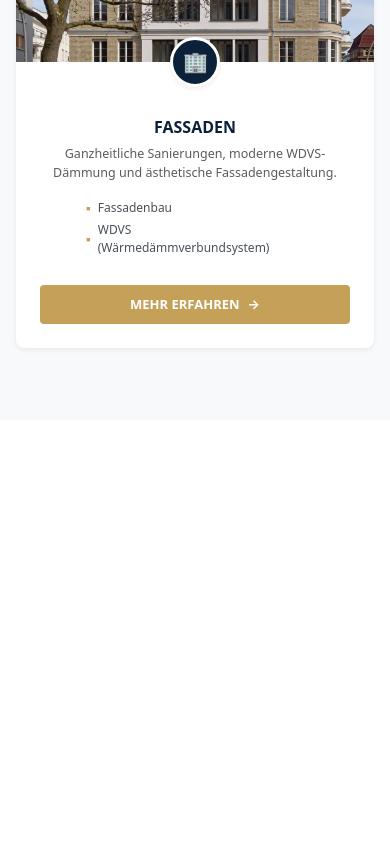
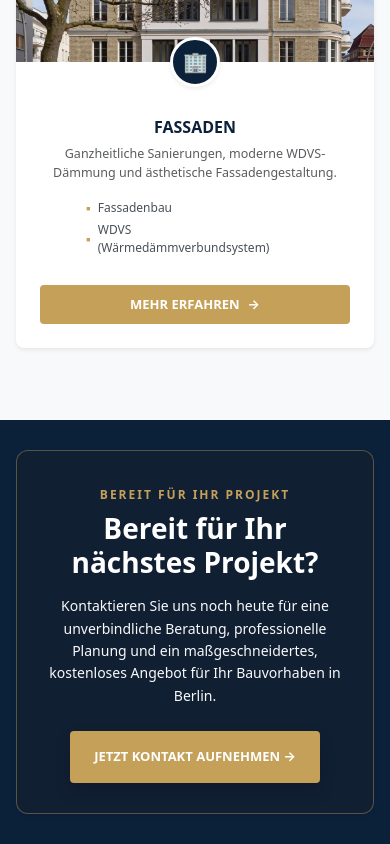
Before and after one commit to sohelsamy1/aikonalbau-website, a React (Vite) app: page / in a window 390 px wide. Shown: the part 2802-3646 px from the top of the page. Before the commit the page ends 3222 px from the top, so only its background shows below. Built offline with nearby package versions, Linux system fonts and the light colour scheme.

Commit message:
feat(home): add feature section with responsive design

```diff
--- /dev/null
+++ b/src/Pages/Home/Features.css
@@ -0,0 +1,54 @@
+/* Call to Action Section Styles */
+.cta-section {
+  background-color: #0b213a;
+  /* 👇 এখান থেকে পুরো সেকশনের ওপর ও নিচের প্যাডিং/ফাঁকা জায়গা কন্ট্রোল করুন 👇 */
+  padding-top: 30px;
+  padding-bottom: 30px;
+}
+
+.cta-container {
+  /* 👇 এখান থেকে কন্টেনারের ওপর ও নিচের প্যাডিং কন্ট্রোল করুন 👇 */
+  padding-top: 10px;
+  padding-bottom: 10px;
+}
+
+.cta-box {
+  background-color: #111f33;
+  border: 1px solid rgba(197, 160, 89, 0.4);
+  border-radius: 12px;
+
+  /* 👇 এখান থেকে বক্সের ভেতরের ওপর ও নিচের ফাঁকা জায়গা কন্ট্রোল করুন 👇  */
+  padding-top: 35px;
+  padding-bottom: 35px;
+  padding-left: 30px;
+  padding-right: 30px;
+}
+
+.cta-tag {
+  color: #C5A059;
+  font-size: 12px;
+  letter-spacing: 2px;
+}
+
+.cta-title {
+  font-size: 28px;
+}
+
+.cta-desc {
+  max-width: 600px;
+  font-size: 14px;
+  line-height: 1.6;
+}
+
+.cta-btn {
+  background-color: #C5A059;
+  color: #fff;
+  font-size: 13px;
+  border-radius: 4px;
+  transition: all 0.2s ease;
+}
+
+.cta-btn:hover {
+  background-color: #b28e4e;
+  color: #fff;
+}
--- /dev/null
+++ b/src/Pages/Home/Features.jsx
@@ -0,0 +1,69 @@
+import React from 'react';
+import { Link } from 'react-router-dom';
+
+export default function CallToAction() {
+  return (
+    <section
+      style={{
+        backgroundColor: '#0b213a',
+        /* 👇 এখান থেকে পুরো সেকশনের ওপর ও নিচের প্যাডিং/ফাঁকা জায়গা কন্ট্রোল করুন 👇 */
+        paddingTop: '20px',
+        paddingBottom: '20px',
+      }}
+    >
+      <div
+        className="container"
+        style={{
+          /* 👇 এখান থেকে কন্টেনারের ওপর ও নিচের প্যাডিং কন্ট্রোল করতে পারেন 👇 */
+          paddingTop: '10px',
+          paddingBottom: '10px',
+        }}
+      >
+        <div
+          className="text-white text-center position-relative shadow-sm"
+          style={{
+            backgroundColor: '#111f33',
+            border: '1px solid rgba(197, 160, 89, 0.4)',
+            borderRadius: '12px',
+            /* 👇 এখান থেকে বক্সের ভেতরের ওপর ও নিচের ফাঁকা জায়গা কন্ট্রোল করুন 👇 */
+            paddingTop: '30px',
+            paddingBottom: '30px',
+            paddingLeft: '30px',
+            paddingRight: '30px',
+          }}
+        >
+          <span
+            className="text-uppercase fw-bold d-inline-block mb-2"
+            style={{ color: '#C5A059', fontSize: '12px', letterSpacing: '2px' }}
+          >
+            BEREIT FÜR IHR PROJEKT
+          </span>
+
+          <h2 className="fw-bold mb-3 text-white" style={{ fontSize: '28px' }}>
+            Bereit für Ihr nächstes Projekt?
+          </h2>
+
+          <p className="text-light opacity-85 mb-4 mx-auto" style={{ maxWidth: '600px', fontSize: '14px', lineHeight: '1.6' }}>
+            Kontaktieren Sie uns noch heute für eine unverbindliche Beratung, professionelle Planung und ein maßgeschneidertes, kostenloses Angebot für Ihr Bauvorhaben in Berlin.
+          </p>
+
+          <div>
+            <Link
+              to="/kontakt"
+              className="btn fw-bold text-uppercase px-4 py-3 shadow border-0"
+              style={{
+                backgroundColor: '#C5A059',
+                color: '#fff',
+                fontSize: '13px',
+                borderRadius: '4px',
+                transition: 'all 0.2s ease'
+              }}
+            >
+              Jetzt Kontakt aufnehmen →
+            </Link>
+          </div>
+        </div>
+      </div>
+    </section>
+  );
+}
--- a/src/Pages/Home/Home.jsx
+++ b/src/Pages/Home/Home.jsx
@@ -3,6 +3,7 @@ import React from 'react';
 // সেকশনগুলো ইমপোর্ট করুন (আপনার ফোল্ডার স্ট্রাকচার অনুযায়ী পাথ ঠিক করে নেবেন)
 import Hero from './Hero';
 import Service from './Service';
+import Features from './Features';
 
 
 function Home() {
@@ -10,6 +11,7 @@ function Home() {
     <main>
       <Hero />
        <Service />
+        <Features />
     </main>
   );
 }
```
